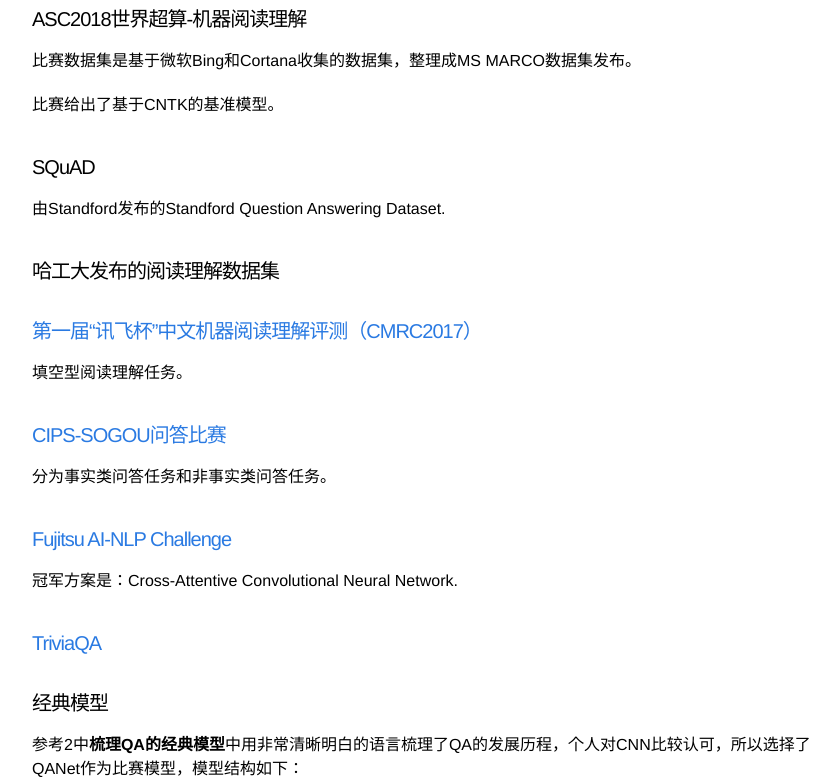
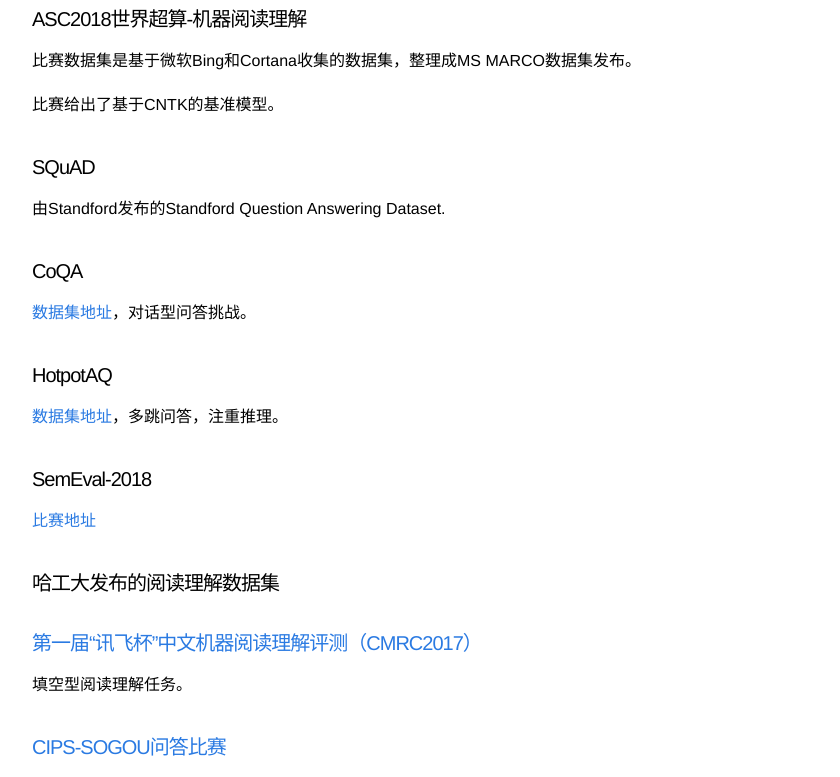
Before and after one commit to zhpmatrix/zhpmatrix.github.io, a Jekyll site: the page built from _posts/2018-08-27-machine-reading-comprehension.md, in a window 1280 px wide and 900 px high, scrolled down 2284 px, cut to the strip 0-777 px from the top of the window. Shown: the whole strip, without its empty margins (208-1048 px from the left). Built offline with Jekyll 4.4.1, drawn with Linux system fonts in a browser that asks for light colours; comment, search, counter and statistics services are not loaded.

Commit message:
update new QA data, waiting for BERT, coming soon!!!

```diff
--- a/_posts/2018-08-27-machine-reading-comprehension.md
+++ b/_posts/2018-08-27-machine-reading-comprehension.md
@@ -102,6 +102,20 @@ mathjax: true
 由Standford发布的Standford Question Answering Dataset.
 
 
+#### CoQA
+
+[数据集地址](https://stanfordnlp.github.io/coqa/)，对话型问答挑战。
+
+
+#### HotpotAQ
+
+[数据集地址](https://hotpotqa.github.io/)，多跳问答，注重推理。
+
+
+#### SemEval-2018
+
+[比赛地址](https://competitions.codalab.org/competitions/17184#phases)
+
 #### 哈工大发布的阅读理解数据集
 
 #### [第一届“讯飞杯”中文机器阅读理解评测（CMRC2017）](http://www.cips-cl.org/static/CCL2017/iflytek.html)
```
